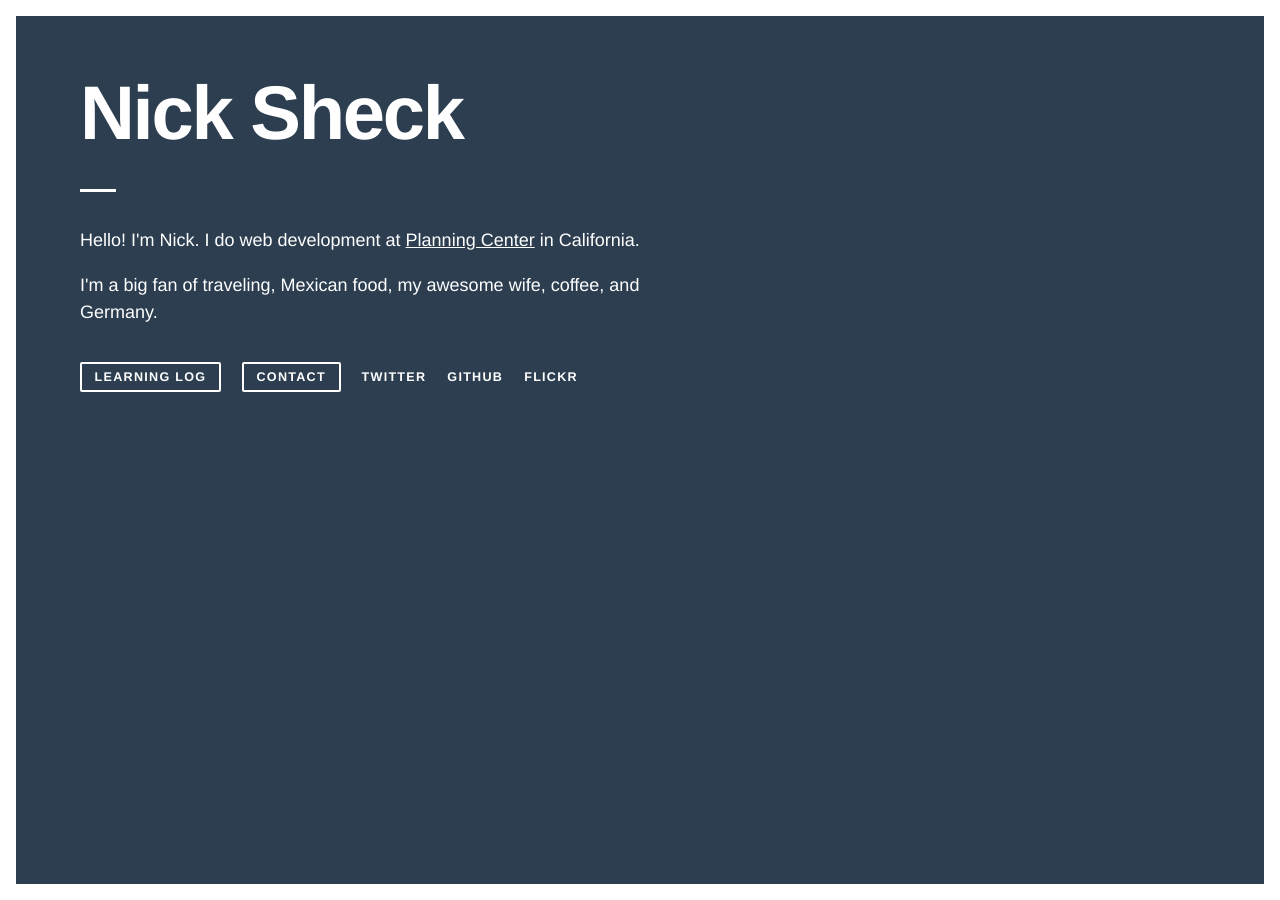
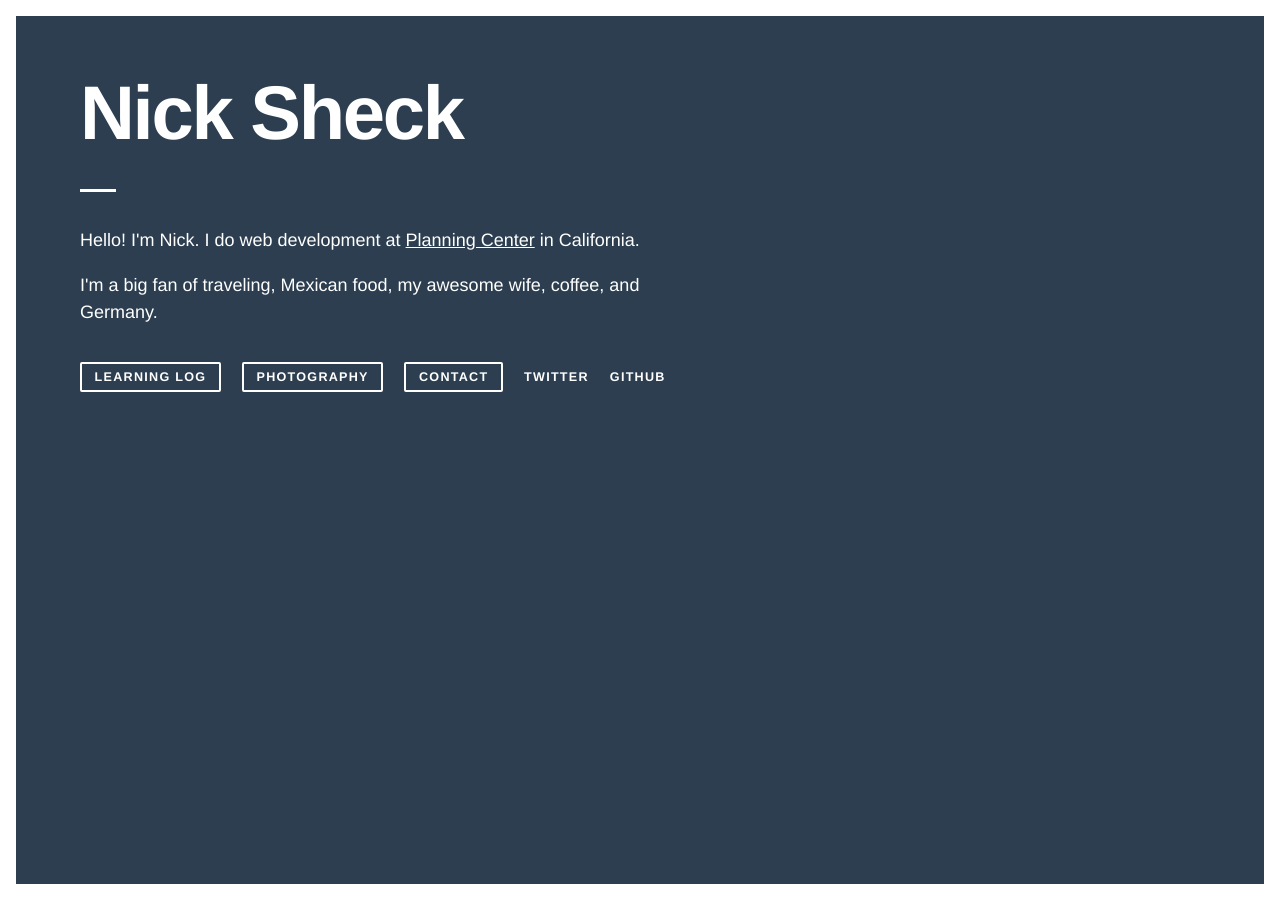
Before and after one commit to sheck/sheck.github.io, a Jekyll site: the page built from index.html, in a window 1280 px wide. Built offline with Jekyll 4.4.1, drawn with Linux system fonts in a browser that asks for light colours.

Commit message:
flickr -> 500px

```diff
--- a/index.html
+++ b/index.html
@@ -13,9 +13,9 @@ layout: default
 <nav>
   <ul>
     <li><a href="/til">Learning Log</a></li>
+    <li><a href="http://500px.com/nsheck">Photography</a></li>
     <li><a href="/contact">Contact</a></li>
     <li class="sub"><a href="https://twitter.com/nicksheck">Twitter</a></li>
     <li class="sub"><a href="https://github.com/sheck">Github</a></li>
-    <li class="sub"><a href="https://flicker.com/nicksheck">Flickr</a></li>
   </ul>
 </nav>
```
